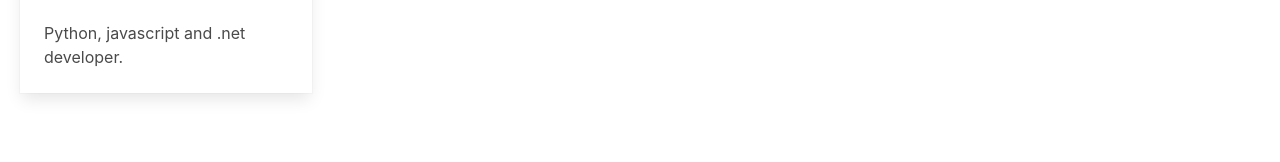
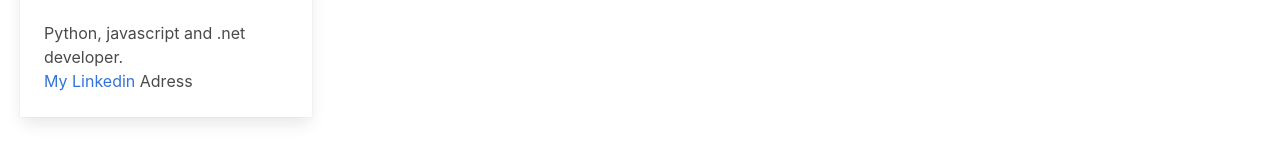
Before and after one commit to anilyilmazz/HacktoberFest2020, a plain HTML site: page index.html in a window 1280 px wide. Shown: the part 150-312 px from the top of the page. Drawn offline with Linux system fonts and the light colour scheme.

Commit message:
add linkedin

```diff
--- a/index.html
+++ b/index.html
@@ -42,7 +42,11 @@
                         </div>
                     </div>
                     <div class="content">
-                        Python, javascript and .net developer.
+                        <p>Python, javascript and .net developer.
+                            <br>
+                            <a href="https://www.linkedin.com/in/anilyilmazz/">My Linkedin</a> Adress
+                        </p>
+
                     </div>
                 </div>
             </div>
```
